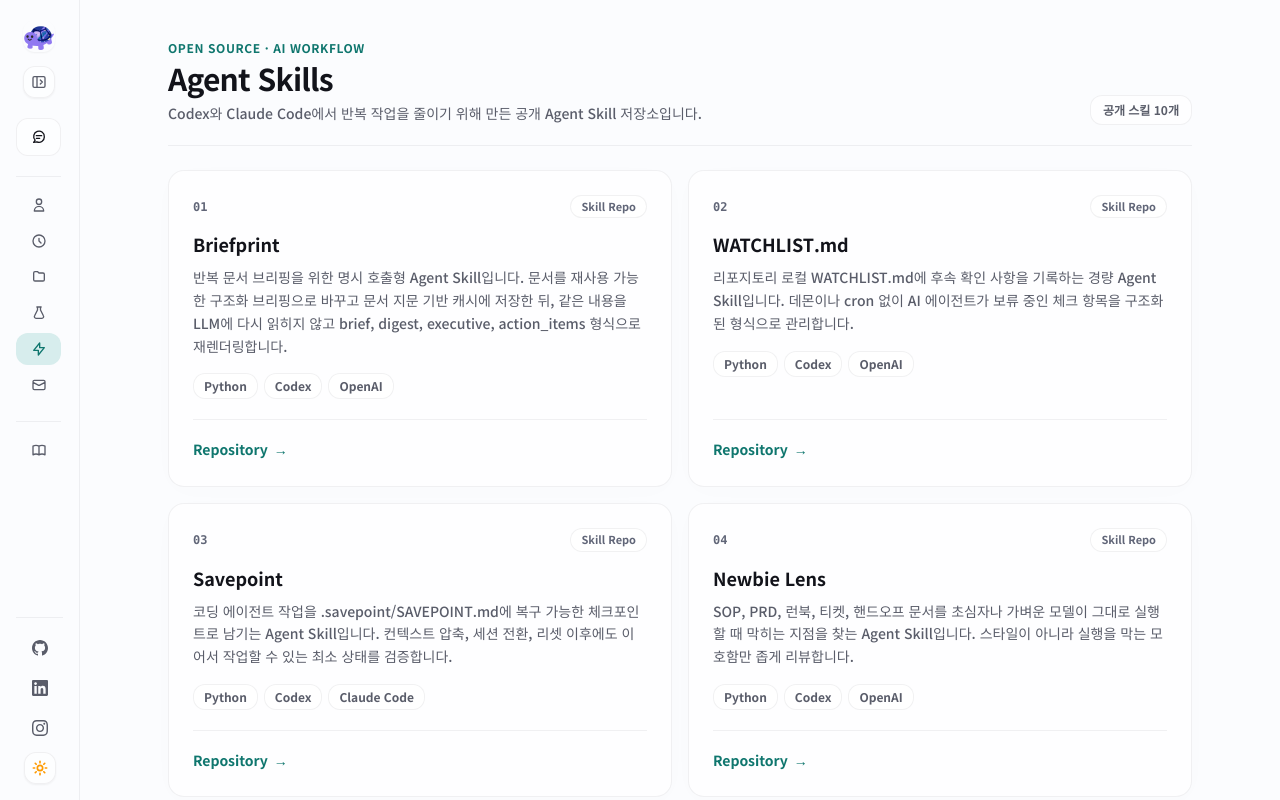
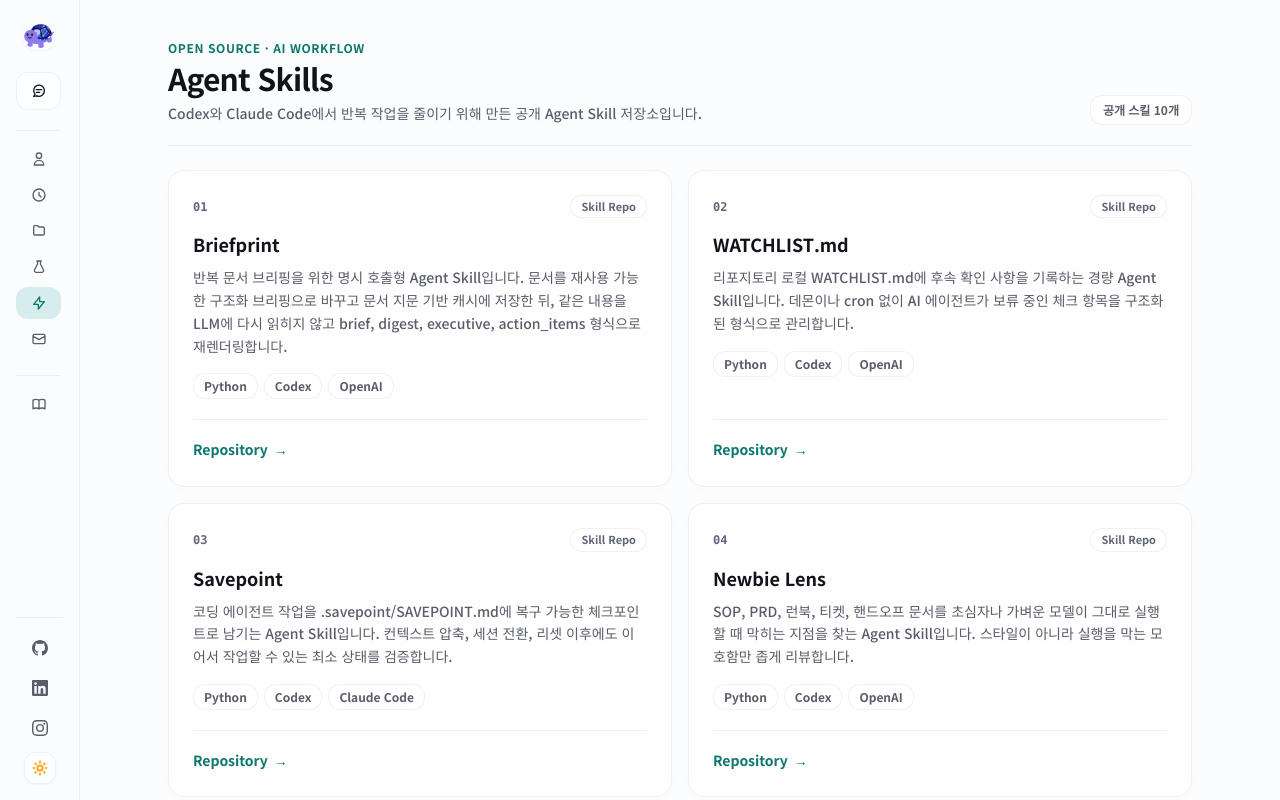
Before and after one commit to dd3ok/dd3ok.github.io, a Next.js app: page /agent-skills in a window 1280 px wide. Both pictures are taken after a click on the button 249 px from the left and 38 px from the top of the page. Built offline with nearby package versions, Linux system fonts and the light colour scheme.

Commit message:
feat: expand collapsed sidebar on logo hover and simplify nav labels

```diff
--- a/src/components/layout/DashboardShell.tsx
+++ b/src/components/layout/DashboardShell.tsx
@@ -19,7 +19,6 @@ interface SidebarNavItem {
     label: string
     hash: string
     routeHref: string
-    description: string
 }
 
 const SIDEBAR_COLLAPSED_STORAGE_KEY = 'whoamai-sidebar-collapsed'
@@ -44,17 +43,16 @@ const getSidebarCollapsedSnapshot = () => {
 }
 
 const PORTFOLIO_VIEWS: readonly SidebarNavItem[] = [
-    { id: 'about', label: 'About', hash: '#about', routeHref: '/#about', description: '소개 · 기술 스택' },
-    { id: 'experience', label: 'Experience', hash: '#experience', routeHref: '/#experience', description: '경력 타임라인' },
-    { id: 'projects', label: 'Projects', hash: '#projects', routeHref: '/#projects', description: '주요 프로젝트' },
-    { id: 'services', label: 'Lab', hash: '#services', routeHref: '/#services', description: '개인 실험 · 저장소' },
+    { id: 'about', label: 'About', hash: '#about', routeHref: '/#about' },
+    { id: 'experience', label: 'Experience', hash: '#experience', routeHref: '/#experience' },
+    { id: 'projects', label: 'Projects', hash: '#projects', routeHref: '/#projects' },
+    { id: 'services', label: 'Lab', hash: '#services', routeHref: '/#services' },
 ]
 
 const AGENT_SKILLS_LINK = {
     id: 'agent-skills',
     label: 'Agent Skills',
     href: '/agent-skills/',
-    description: '오픈소스 스킬',
 } as const
 
 const CONTACT_VIEW: SidebarNavItem = {
@@ -62,11 +60,10 @@ const CONTACT_VIEW: SidebarNavItem = {
     label: 'Contact',
     hash: '#contact',
     routeHref: '/#contact',
-    description: '연락처 · 메시지',
 }
 
 const NOTES_LINKS = [
-    { id: 'notes', label: 'Waitworthy', href: '/notes/', description: 'AI 리서치 노트' },
+    { id: 'notes', label: 'Waitworthy', href: '/notes/' },
 ] as const
 
 const SOCIAL_LINKS = [
@@ -237,17 +234,31 @@ export default function DashboardShell({
         )
     }
 
+    const renderSidebarToggleIcon = (collapsed: boolean) => (
+        <svg className="h-4 w-4" fill="none" stroke="currentColor" viewBox="0 0 24 24" aria-hidden="true">
+            <rect x="3" y="4" width="18" height="16" rx="2" strokeWidth="2" />
+            <path strokeLinecap="round" strokeLinejoin="round" strokeWidth="2" d="M9 4v16" />
+            {collapsed ? (
+                <path strokeLinecap="round" strokeLinejoin="round" strokeWidth="2" d="m14 9 3 3-3 3" />
+            ) : (
+                <path strokeLinecap="round" strokeLinejoin="round" strokeWidth="2" d="m16 9-3 3 3 3" />
+            )}
+        </svg>
+    )
+
     const sidebarContent = (
         <div className="flex h-full flex-col justify-between p-4">
             <div className="space-y-5 overflow-y-auto pr-0.5 chat-scroll">
                 {/* Brand & Sidebar Collapse Toggle */}
-                <div className={`flex items-center px-1 ${isCollapsed ? 'justify-between lg:flex-col lg:gap-2.5' : 'justify-between gap-2'}`}>
+                <div className={`flex items-center px-1 ${isCollapsed ? 'justify-between lg:justify-center' : 'justify-between gap-2'}`}>
                     {renderHomeNavLink({
                         viewId: 'chat',
                         hash: '#hero',
                         routeHref: '/',
                         title: 'dd3ok 홈',
-                        className: 'flex items-center gap-2.5 rounded-xl py-1 transition-opacity hover:opacity-85',
+                        className: `flex items-center gap-2.5 rounded-xl py-1 transition-opacity hover:opacity-85 ${
+                            isCollapsed ? 'lg:hidden' : ''
+                        }`,
                         content: (
                             <>
                                 <Image
@@ -258,31 +269,46 @@ export default function DashboardShell({
                                     className="h-8 w-8 shrink-0 rounded-xl shadow-xs"
                                     priority
                                 />
-                                <div className={isCollapsed ? 'lg:hidden' : undefined}>
+                                <div>
                                     <p className="text-sm font-extrabold tracking-tight text-[var(--accent-color)]">dd3ok</p>
                                     <p className="text-[11px] font-semibold text-[var(--text-muted)]">유인재</p>
                                 </div>
                             </>
                         ),
                     })}
+                    {isCollapsed ? (
                         <button
                             type="button"
                             onClick={handleToggleSidebarCollapse}
-                        aria-label={isCollapsed ? '메뉴 펼치기' : '메뉴 접기'}
-                        aria-expanded={!isCollapsed}
-                        title={isCollapsed ? '메뉴 펼치기' : '메뉴 접기'}
-                        className="hidden h-8 w-8 shrink-0 items-center justify-center rounded-xl border border-[var(--card-border)] bg-[var(--card-bg)] text-[var(--text-secondary)] shadow-xs transition-colors hover:border-[var(--card-hover-border)] hover:text-[var(--text-primary)] lg:flex"
+                            aria-label="메뉴 펼치기"
+                            aria-expanded={false}
+                            title="메뉴 펼치기"
+                            className="group relative hidden h-9 w-9 shrink-0 cursor-pointer items-center justify-center rounded-xl focus-visible:outline-hidden focus-visible:ring-2 focus-visible:ring-[var(--accent-color)] lg:flex"
                         >
-                        <svg className="h-4 w-4" fill="none" stroke="currentColor" viewBox="0 0 24 24" aria-hidden="true">
-                            <rect x="3" y="4" width="18" height="16" rx="2" strokeWidth="2" />
-                            <path strokeLinecap="round" strokeLinejoin="round" strokeWidth="2" d="M9 4v16" />
-                            {isCollapsed ? (
-                                <path strokeLinecap="round" strokeLinejoin="round" strokeWidth="2" d="m14 9 3 3-3 3" />
+                            <Image
+                                src="/logo.png"
+                                alt=""
+                                width={32}
+                                height={32}
+                                className="h-8 w-8 rounded-xl shadow-xs transition-all duration-150 group-hover:scale-90 group-hover:opacity-0 group-focus-visible:scale-90 group-focus-visible:opacity-0 motion-reduce:transition-none"
+                                priority
+                            />
+                            <span className="pointer-events-none absolute inset-0 flex scale-90 items-center justify-center rounded-xl border border-[var(--card-hover-border)] bg-[var(--card-bg)] text-[var(--text-primary)] opacity-0 shadow-xs transition-all duration-150 group-hover:scale-100 group-hover:opacity-100 group-focus-visible:scale-100 group-focus-visible:opacity-100 motion-reduce:transition-none">
+                                {renderSidebarToggleIcon(true)}
+                            </span>
+                        </button>
                     ) : (
-                                <path strokeLinecap="round" strokeLinejoin="round" strokeWidth="2" d="m16 9-3 3 3 3" />
+                        <button
+                            type="button"
+                            onClick={handleToggleSidebarCollapse}
+                            aria-label="메뉴 접기"
+                            aria-expanded={true}
+                            title="메뉴 접기"
+                            className="hidden h-8 w-8 shrink-0 cursor-pointer items-center justify-center rounded-xl border border-[var(--card-border)] bg-[var(--card-bg)] text-[var(--text-secondary)] shadow-xs transition-colors hover:border-[var(--card-hover-border)] hover:text-[var(--text-primary)] lg:flex"
+                        >
+                            {renderSidebarToggleIcon(false)}
+                        </button>
                     )}
-                        </svg>
-                    </button>
                 </div>
 
                 {/* Primary Chat Entry */}
@@ -326,7 +352,7 @@ export default function DashboardShell({
                                         routeHref: item.routeHref,
                                         title: item.label,
                                         ariaCurrent: isActive ? 'page' : undefined,
-                                        className: `flex items-center justify-between gap-2 rounded-xl px-3 py-2 text-sm font-semibold transition-colors ${
+                                        className: `flex items-center gap-2.5 rounded-xl px-3 py-2 text-sm font-semibold transition-colors ${
                                             isCollapsed ? 'lg:justify-center lg:px-2' : ''
                                         } ${
                                             isActive
@@ -335,15 +361,8 @@ export default function DashboardShell({
                                         }`,
                                         content: (
                                             <>
-                                                <span className="flex items-center gap-2.5">
                                                 <SidebarIcon id={item.id} />
                                                 <span className={isCollapsed ? 'lg:hidden' : undefined}>{item.label}</span>
-                                                </span>
-                                                {!isCollapsed && (
-                                                    <span className="hidden text-[11px] font-medium text-[var(--text-muted)] lg:inline">
-                                                        {item.description}
-                                                    </span>
-                                                )}
                                             </>
                                         ),
                                     })}
@@ -358,7 +377,7 @@ export default function DashboardShell({
                             aria-label={AGENT_SKILLS_LINK.label}
                             aria-current={activeNav === 'agent-skills' ? 'page' : undefined}
                             onClick={() => setIsMobileSidebarOpen(false)}
-                            className={`flex items-center justify-between gap-2 rounded-xl px-3 py-2 text-sm font-semibold transition-colors ${
+                            className={`flex items-center gap-2.5 rounded-xl px-3 py-2 text-sm font-semibold transition-colors ${
                                 isCollapsed ? 'lg:justify-center lg:px-2' : ''
                             } ${
                                 activeNav === 'agent-skills'
@@ -366,15 +385,8 @@ export default function DashboardShell({
                                     : 'text-[var(--text-secondary)] hover:bg-[var(--card-bg)] hover:text-[var(--text-primary)]'
                             }`}
                         >
-                            <span className="flex items-center gap-2.5">
                             <SidebarIcon id="agent-skills" />
                             <span className={isCollapsed ? 'lg:hidden' : undefined}>{AGENT_SKILLS_LINK.label}</span>
-                            </span>
-                            {!isCollapsed && (
-                                <span className="hidden text-[11px] font-medium text-[var(--text-muted)] lg:inline">
-                                    {AGENT_SKILLS_LINK.description}
-                                </span>
-                            )}
                         </Link>
 
                         {renderHomeNavLink({
@@ -383,7 +395,7 @@ export default function DashboardShell({
                             routeHref: CONTACT_VIEW.routeHref,
                             title: CONTACT_VIEW.label,
                             ariaCurrent: activeNav === CONTACT_VIEW.id ? 'page' : undefined,
-                            className: `flex items-center justify-between gap-2 rounded-xl px-3 py-2 text-sm font-semibold transition-colors ${
+                            className: `flex items-center gap-2.5 rounded-xl px-3 py-2 text-sm font-semibold transition-colors ${
                                 isCollapsed ? 'lg:justify-center lg:px-2' : ''
                             } ${
                                 activeNav === CONTACT_VIEW.id
@@ -392,15 +404,8 @@ export default function DashboardShell({
                             }`,
                             content: (
                                 <>
-                                    <span className="flex items-center gap-2.5">
                                     <SidebarIcon id={CONTACT_VIEW.id} />
                                     <span className={isCollapsed ? 'lg:hidden' : undefined}>{CONTACT_VIEW.label}</span>
-                                    </span>
-                                    {!isCollapsed && (
-                                        <span className="hidden text-[11px] font-medium text-[var(--text-muted)] lg:inline">
-                                            {CONTACT_VIEW.description}
-                                        </span>
-                                    )}
                                 </>
                             ),
                         })}
@@ -425,7 +430,7 @@ export default function DashboardShell({
                                     aria-label={item.label}
                                     aria-current={isActive ? 'page' : undefined}
                                     onClick={() => setIsMobileSidebarOpen(false)}
-                                    className={`flex items-center justify-between gap-2 rounded-xl px-3 py-2 text-sm font-semibold transition-colors ${
+                                    className={`flex items-center gap-2.5 rounded-xl px-3 py-2 text-sm font-semibold transition-colors ${
                                         isCollapsed ? 'lg:justify-center lg:px-2' : ''
                                     } ${
                                         isActive
@@ -433,15 +438,8 @@ export default function DashboardShell({
                                             : 'text-[var(--text-secondary)] hover:bg-[var(--card-bg)] hover:text-[var(--text-primary)]'
                                     }`}
                                 >
-                                    <span className="flex items-center gap-2.5">
                                     <SidebarIcon id={item.id} />
                                     <span className={isCollapsed ? 'lg:hidden' : undefined}>{item.label}</span>
-                                    </span>
-                                    {!isCollapsed && (
-                                        <span className="hidden text-[11px] font-medium text-[var(--text-muted)] lg:inline">
-                                            {item.description}
-                                        </span>
-                                    )}
                                 </Link>
                             )
                         })}
```
Lines whose indentation alone changed are shown as unchanged.
